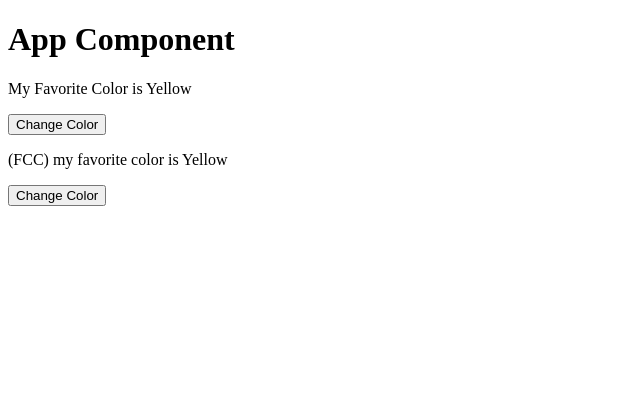
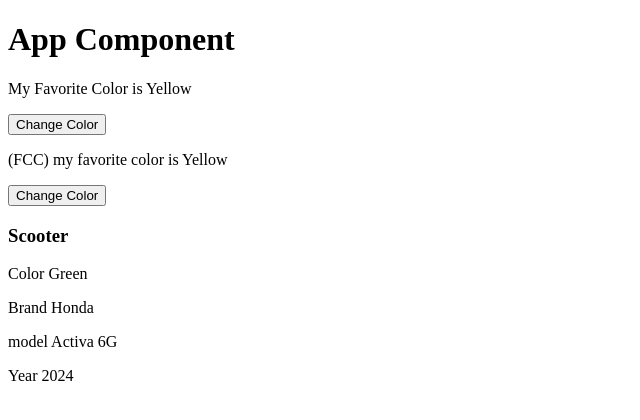
Before and after one commit to panneerselvam999/React-tutorial, a React (Create React App) app in the folder app/: page / in a window 1280 px wide. Shown: the top 420 px of the page, without its empty margins (0-640 px from the left). Built offline with nearby package versions, Linux system fonts and the light colour scheme.

Commit message:
Create multiple state

```diff
--- /dev/null
+++ b/app/src/Component/Scooter.js
@@ -0,0 +1,21 @@
+import { useState } from "react"
+
+function Scooter() {
+    const [color, setColor] = useState("Green")
+    const [brand, setBrand] = useState("Honda")
+    const [model, setModel] = useState("Activa 6G")
+    const [year, setYear] = useState("2024")
+
+
+    return (
+        <>
+            <h3>Scooter</h3>
+            <p>Color {color}</p>
+            <p>Brand {brand}</p>
+            <p>model {model}</p>
+            <p>Year {year}</p>
+        </>
+
+    )
+}
+export default Scooter
--- a/app/src/index.js
+++ b/app/src/index.js
@@ -9,6 +9,7 @@ import App from './App';
 // import Header from './Component/Header';
 import FavoriteColor from './Component/FavoriteColor';
 import Fcc from './Component/FavoriteColorClass';
+import Scooter from './Component/Scooter';
 
 const root = ReactDOM.createRoot(document.getElementById('root'));
 root.render(
@@ -20,6 +21,7 @@ root.render(
     <App />
     <FavoriteColor />
     <Fcc />
+    <Scooter />
   </React.StrictMode>
 );
 
```
